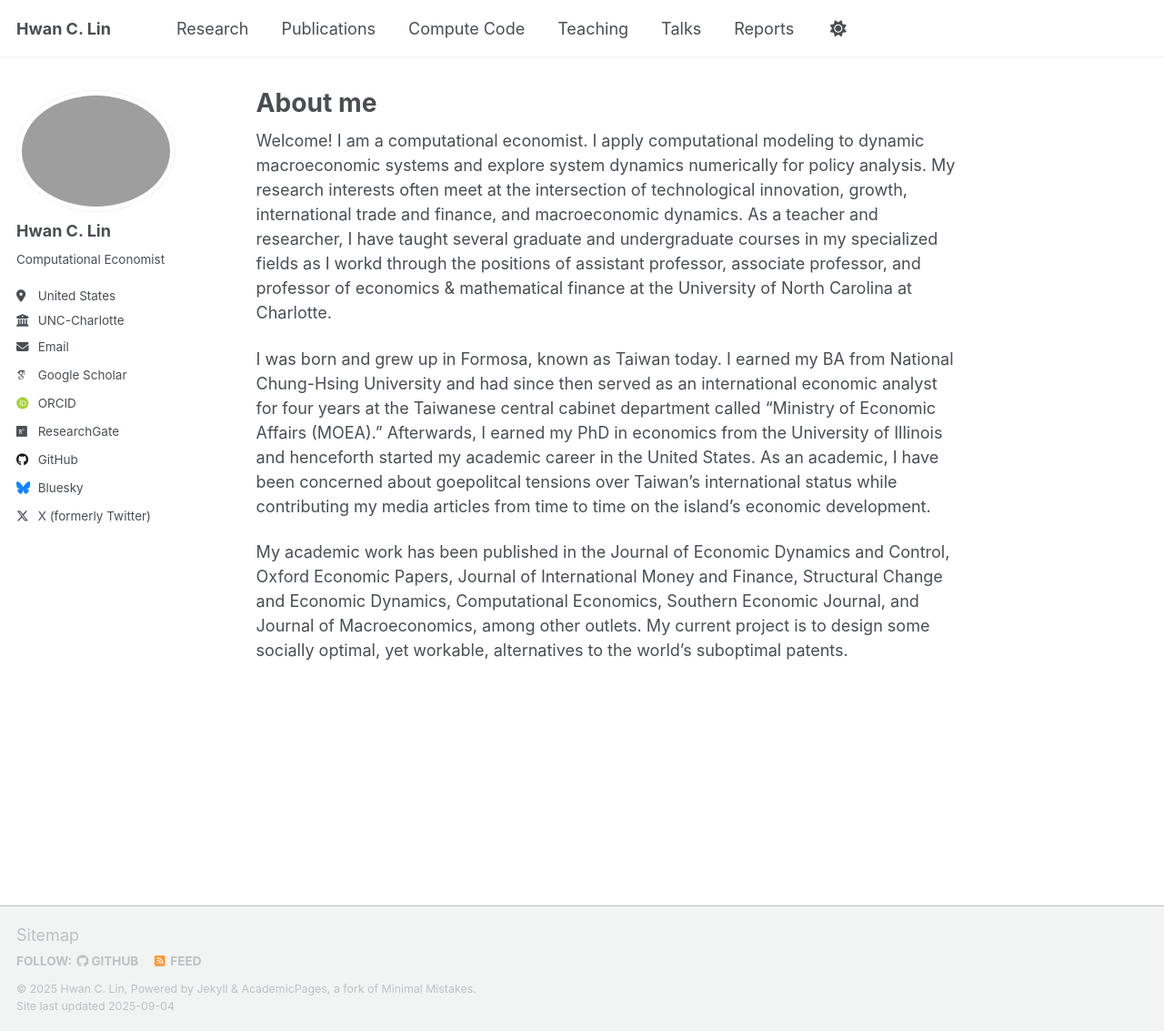
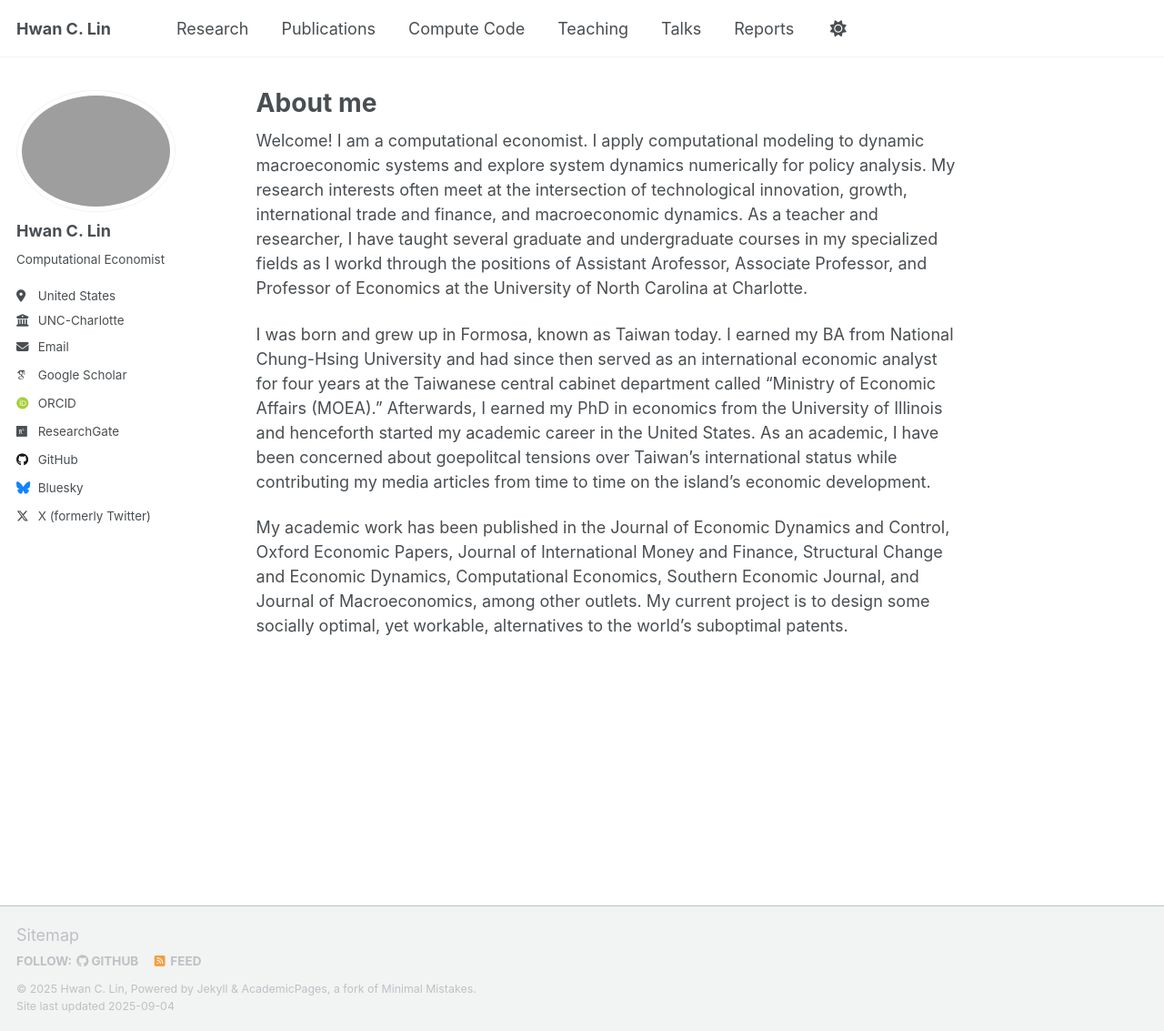
Before and after one commit to hwanclin/hwanclin.github.io, a Jekyll site: the page built from _pages/about.md, in a window 1280 px wide and 1133 px high. Shown: the whole window at 91% size. Built offline with Jekyll 4.4.1, drawn with Linux system fonts in a browser that asks for light colours; some web fonts are replaced; a script that is not in the unit is left out.

Commit message:
Update about.md

```diff
--- a/_pages/about.md
+++ b/_pages/about.md
@@ -7,7 +7,7 @@ redirect_from:
   - /about.html
 ---
 
-Welcome! I am a computational economist. I apply computational modeling to dynamic macroeconomic systems and explore system dynamics numerically for policy analysis. My research interests often meet at the intersection of technological innovation, growth, international trade and finance, and macroeconomic dynamics. As a teacher and researcher, I have taught several graduate and undergraduate courses in my specialized fields as I workd through the positions of assistant professor, associate professor, and professor of economics & mathematical finance at the University of North Carolina at Charlotte.
+Welcome! I am a computational economist. I apply computational modeling to dynamic macroeconomic systems and explore system dynamics numerically for policy analysis. My research interests often meet at the intersection of technological innovation, growth, international trade and finance, and macroeconomic dynamics. As a teacher and researcher, I have taught several graduate and undergraduate courses in my specialized fields as I workd through the positions of Assistant Arofessor, Associate Professor, and Professor of Economics at the University of North Carolina at Charlotte.
 
 I was born and grew up in Formosa, known as Taiwan today. I earned my BA from National Chung-Hsing University and had since then served as an international economic analyst for four years at the Taiwanese central cabinet department called "Ministry of Economic Affairs (MOEA)." Afterwards, I earned my PhD in economics from the University of Illinois and henceforth started my academic career in the United States. As an academic, I have been concerned about goepolitcal tensions over Taiwan's international status while contributing my media articles from time to time on the island’s economic development.
 
```
